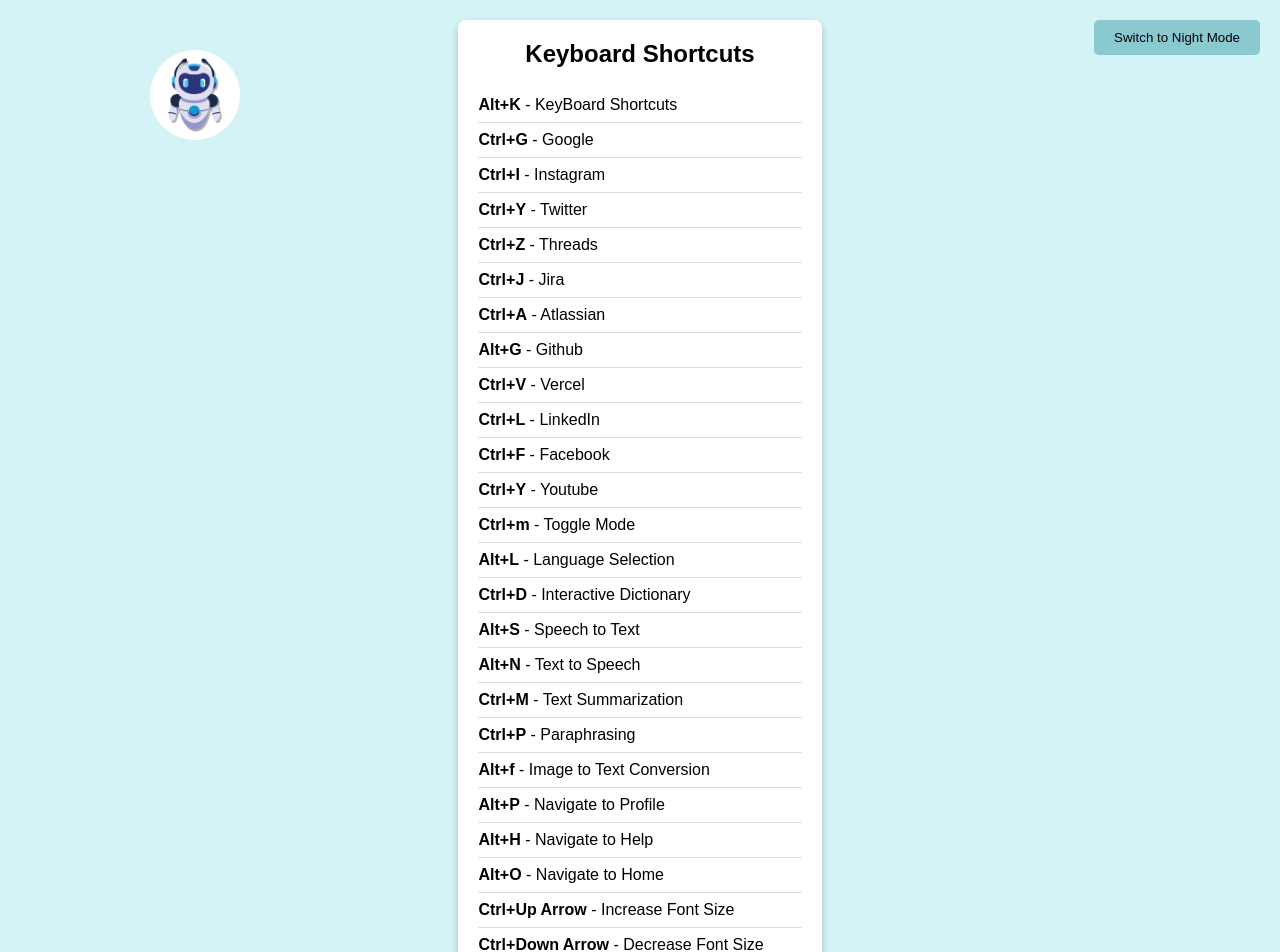
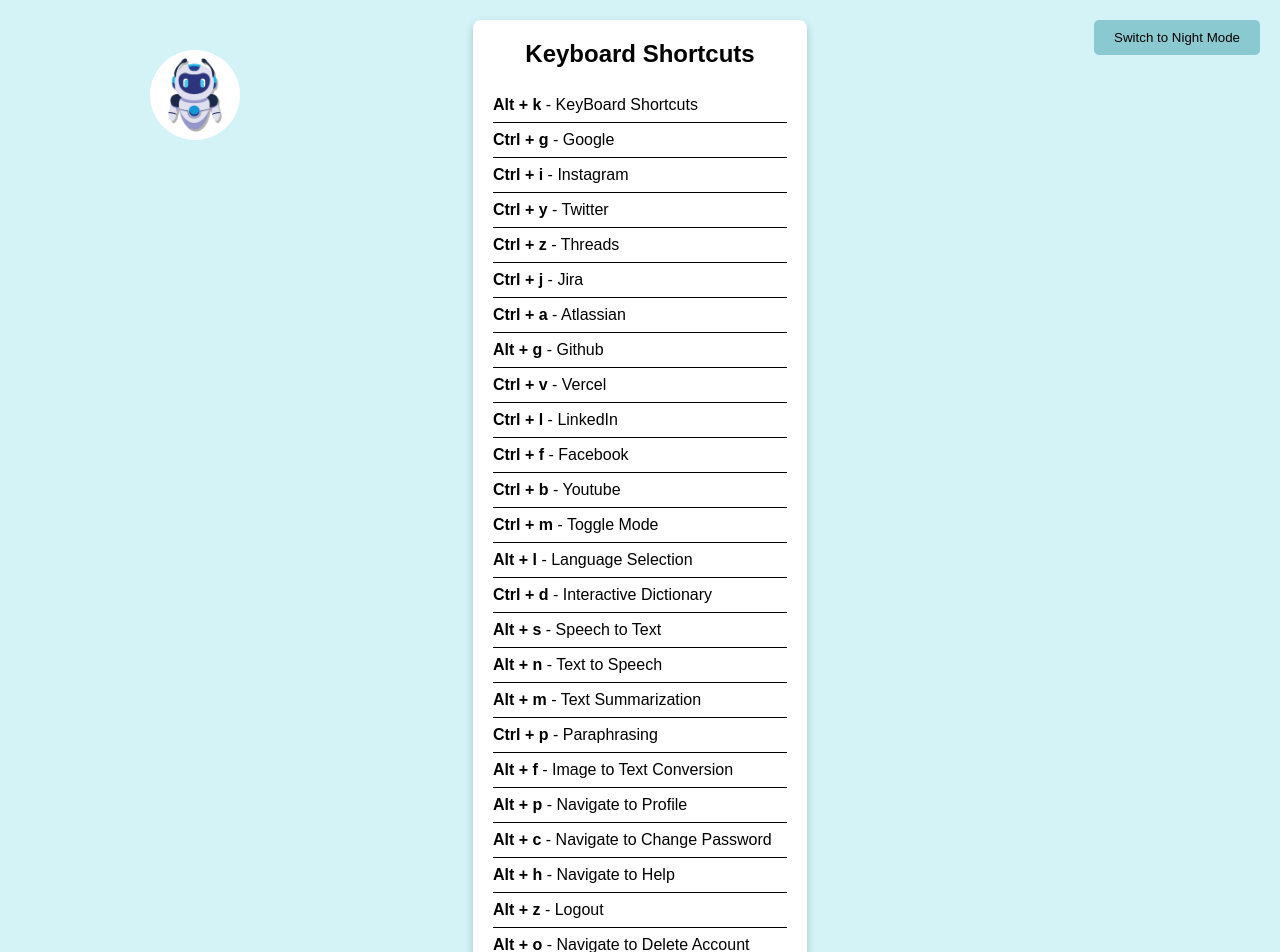
Before and after one commit to 190031241-chaturyaakhilapallem/Accessibility-Bot, a React (Create React App) app: page /keyboardshortcuts in a window 1280 px wide. Shown: the top 952 px of the page. Built offline with nearby package versions, Linux system fonts and the light colour scheme; no server answers; sample sign-in values are in the browser's storage; the HTML template or start-up script is replaced by a standard one.

Commit message:
added keyboard shortcuts

```diff
--- a/src/KeyboardShortcuts.css
+++ b/src/KeyboardShortcuts.css
@@ -22,7 +22,7 @@
 
 .shortcut-item {
     padding: 8px 0;
-    border-bottom: 1px solid #ddd;
+    border-bottom: 1px solid #000;
 }
 
 .shortcut-key {
@@ -43,3 +43,13 @@
     background-color: #dfdfdf;
     font-family: Arial, sans-serif;
 }
+
+/* Hyphen styling */
+.shortcut-item .hyphen {
+    color: black; /* Default color for bright mode */
+}
+
+/* Change hyphen color in night mode */
+.night-mode .shortcut-item .hyphen {
+    color: #000; /* Change to a light color for night mode */
+}
--- a/src/KeyboardShortcuts.js
+++ b/src/KeyboardShortcuts.js
@@ -2,33 +2,33 @@
 import './KeyboardShortcuts.css';
 
 const shortcuts = [
-    { keys: "Alt+K", description: "KeyBoard Shortcuts" },
-    { keys: "Ctrl+G", description: "Google" },
-    { keys: "Ctrl+I", description: "Instagram" },
-    { keys: "Ctrl+Y", description: "Twitter" },
-    { keys: "Ctrl+Z", description: "Threads" },
-    { keys: "Ctrl+J", description: "Jira" },
-    { keys: "Ctrl+A", description: "Atlassian" },
-    { keys: "Alt+G", description: "Github" },
-    { keys: "Ctrl+V", description: "Vercel" },
-    { keys: "Ctrl+L", description: "LinkedIn" },
-    { keys: "Ctrl+F", description: "Facebook" },
-    { keys: "Ctrl+Y", description: "Youtube" },
-    { keys: "Ctrl+m", description: "Toggle Mode" },
-    { keys: "Alt+L", description: "Language Selection" },
-    { keys: "Ctrl+D", description: "Interactive Dictionary" },
-    { keys: "Alt+S", description: "Speech to Text" },
-    { keys: "Alt+N", description: "Text to Speech" },
-    { keys: "Ctrl+M", description: "Text Summarization" },
-    { keys: "Ctrl+P", description: "Paraphrasing" },
-    { keys: "Alt+f", description: "Image to Text Conversion" },
-    { keys: "Alt+P", description: "Navigate to Profile" },
-    { keys: "Alt+H", description: "Navigate to Help" },
-    { keys: "Alt+O", description: "Navigate to Home" },
-    { keys: "Ctrl+Up Arrow", description: "Increase Font Size" },
-    { keys: "Ctrl+Down Arrow", description: "Decrease Font Size" },
-    { keys: "Ctrl+Shift+Up Arrow", description: "Increase Contrast" },
-    { keys: "Ctrl+Shift+Down Arrow", description: "Decrease Contrast" }
+    { keys: "Alt + k", description: "KeyBoard Shortcuts" },
+    { keys: "Ctrl + g", description: "Google" },
+    { keys: "Ctrl + i", description: "Instagram" },
+    { keys: "Ctrl + y", description: "Twitter" },
+    { keys: "Ctrl + z", description: "Threads" },
+    { keys: "Ctrl + j", description: "Jira" },
+    { keys: "Ctrl + a", description: "Atlassian" },
+    { keys: "Alt + g", description: "Github" },
+    { keys: "Ctrl + v", description: "Vercel" },
+    { keys: "Ctrl + l", description: "LinkedIn" },
+    { keys: "Ctrl + f", description: "Facebook" },
+    { keys: "Ctrl + b", description: "Youtube" },
+    { keys: "Ctrl + m", description: "Toggle Mode" },
+    { keys: "Alt + l", description: "Language Selection" },
+    { keys: "Ctrl + d", description: "Interactive Dictionary" },
+    { keys: "Alt + s", description: "Speech to Text" },
+    { keys: "Alt + n", description: "Text to Speech" },
+    { keys: "Alt + m", description: "Text Summarization" },
+    { keys: "Ctrl + p", description: "Paraphrasing" },
+    { keys: "Alt + f", description: "Image to Text Conversion" },
+    { keys: "Alt + p", description: "Navigate to Profile" },
+    { keys: "Alt + c", description: "Navigate to Change Password" },
+    { keys: "Alt + h", description: "Navigate to Help" },
+    { keys: "Alt + z", description: "Logout" },
+    { keys: "Alt + o", description: "Navigate to Delete Account" },
+    { keys: "Ctrl + Up Arrow", description: "Increase Font Size" },
+    { keys: "Ctrl + Down Arrow", description: "Decrease Font Size" }
 ];
 
 const KeyboardShortcuts = () => {
@@ -38,7 +38,9 @@
             <ul className="shortcuts-list">
                 {shortcuts.map((shortcut, index) => (
                     <li key={index} className="shortcut-item">
-                        <span className="shortcut-key">{shortcut.keys}</span> - <span className="description">{shortcut.description}</span>
+                        <span className="shortcut-key">{shortcut.keys}</span>
+                        <span className="hyphen"> - </span>
+                        <span className="description">{shortcut.description}</span>
                     </li>
                 ))}
             </ul>
--- a/src/useKeyboardShortcuts.js
+++ b/src/useKeyboardShortcuts.js
@@ -13,6 +13,18 @@
         window.open('https://www.google.com', '_blank'); // Opens Google
       } else if (ctrlKey && key === 't') {
         window.open('https://www.twitter.com', '_blank'); // Opens Twitter
+      } else if (ctrlKey && key === 'b') {
+        window.open('https://www.youtube.com', '_blank'); // Opens Youtube
+      }else if (ctrlKey && key === 'j') {
+        window.open('https://www.atlassian.com/software/jira', '_blank'); // Opens Jira
+      } else if (ctrlKey && key === 'z') {
+        window.open('https://www.threads.net/', '_blank'); // Opens Threads
+      } else if (ctrlKey && key === 'a') {
+        window.open('https://www.atlassian.com/', '_blank'); // Opens Atlassian
+      } else if (altKey && key === 'g') {
+        window.open('https://github.com/', '_blank'); // Opens Github
+      } else if (ctrlKey && key === 'v') {
+        window.open('https://vercel.com/', '_blank'); // Opens Vercel
       } else if (ctrlKey && key === 'i') {
         window.open('https://www.instagram.com', '_blank'); // Opens Instagram
       } else if (ctrlKey && key === 'y') {
@@ -31,7 +43,15 @@
         navigate('/help'); // Navigate to Help page
       } else if (altKey && key === 'd') {
         navigate('/dashboard'); // Navigate to Dashboard
-      } else if (altKey && key === 'f') {
+      } else if (altKey && key === 'p') {
+        navigate('/view-account'); // Navigate to Profile
+      } else if (altKey && key === 'c') {
+        navigate('/change-password'); // Navigate to Change Password Page
+      } else if (altKey && key === 'o') {
+        navigate('/delete-account'); // Navigate to Delete Account Page
+      } else if (altKey && key === 'z') {
+        navigate('/login'); // Logout
+      }else if (altKey && key === 'f') {
         navigate('/image-to-text'); // Navigate to Image to Text page
       // Toggle Night Mode
       } else if (ctrlKey && key === 'm') {
```
